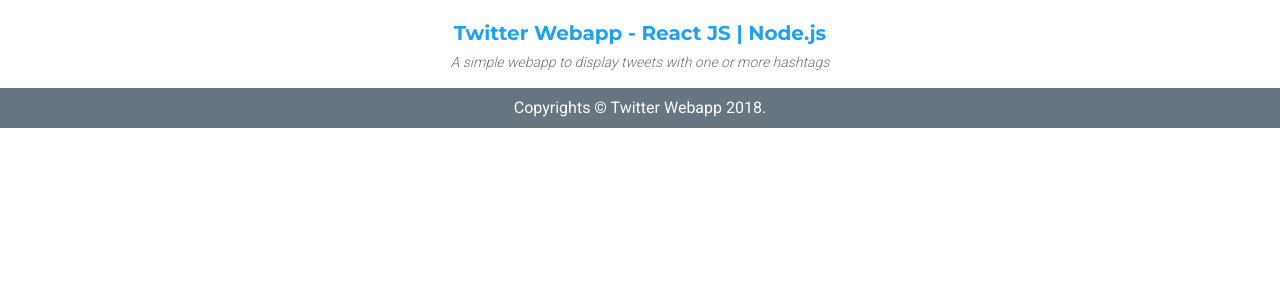
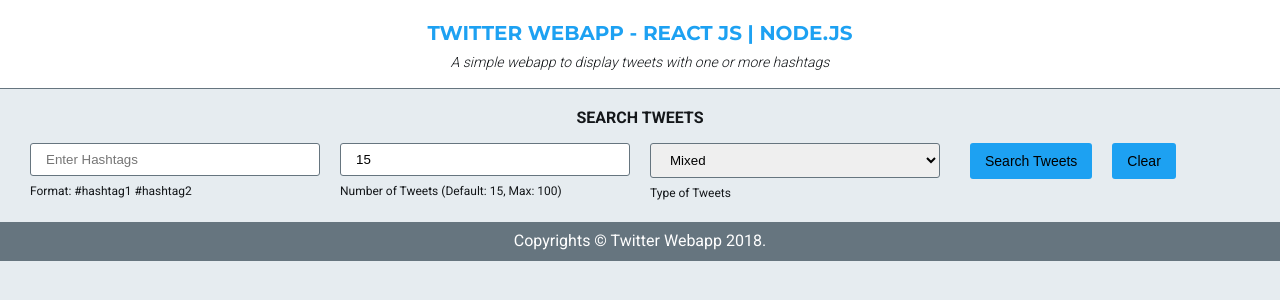
Before and after one commit to imar26/twitter-webapp, a React app: page / in a window 1280 px wide. Shown: the top 300 px of the page. Built offline with nearby package versions, Linux system fonts and the light colour scheme.

Commit message:
search ui done

```diff
--- a/src/App.js
+++ b/src/App.js
@@ -4,6 +4,9 @@
 // Component Imports
 import Header from './components/header/Header';
 import Footer from './components/footer/Footer';
+
+// Container Imports
+import Search from './containers/search/Search';
 
 // Styles
 import './app.scss';
@@ -13,6 +16,7 @@
         return(
             <div>
                 <Header/>
+                <Search/>
                 <Footer/>
             </div>
         )
--- a/src/app.scss
+++ b/src/app.scss
@@ -8,12 +8,56 @@
 /* Import Other SCSS File */
 @import './styles/header.scss';
 @import './styles/footer.scss';
+@import './styles/search.scss';
 
 body {
     margin: 0;
-    box-sizing: border-box;
     font-family: $roboto;
     font-weight: $w400;
     font-size: $f16;
+    color: $text;
     line-height: 1.8;
+    background-color: $body-bg;
 }
+
+*:focus {
+    outline: none;
+    text-decoration: none;
+}
+
+.clearfix:after {
+    content: "";
+    clear: both;
+    display: table;
+}
+
+.form-group {
+    width: 25%;
+    float: $left;
+    @include box-sizing(border-box);
+    padding: 0 10px;
+    .form-control {
+        width: 100%;
+        padding: 8px 15px;
+        @include box-sizing(border-box);
+        @include border-radius(3px);
+        border: 1px solid $gray;
+    }
+    label {
+        font-size: $f12;
+        color: $text;
+    }
+    button {
+        background: $theme;
+        margin: 0 10px;
+        border: 0;
+        padding: 10px 15px;
+        @include border-radius(3px);
+        cursor: pointer;
+        font-size: $f14;
+        &:hover {
+            background-color: $text;
+            color: $white;
+        }
+    }
+}
--- /dev/null
+++ b/src/containers/search/Search.js
@@ -0,0 +1,38 @@
+import React, { Component } from 'react';
+
+class Search extends Component {
+    render() {
+        return(
+            <section id="search-section">
+                <div>
+                    <h4>Search Tweets</h4>
+                    <form id="search-form" className="clearfix">
+                        <div className="form-group">
+                            <input type="text" placeholder="Enter Hashtags" className="form-control" />
+                            <label>Format: #hashtag1 #hashtag2</label>
+                        </div>
+                        <div className="form-group">
+                            <input type="number" placeholder="Enter Number of Tweets" className="form-control"
+                            defaultValue="15" min="1" max="100" />
+                            <label>Number of Tweets (Default: 15, Max: 100)</label>
+                        </div>
+                        <div className="form-group">
+                            <select className="form-control">
+                                <option value="mixed">Mixed</option>
+                                <option value="recent">Recent</option>
+                                <option value="popular">Popular</option>
+                            </select>
+                            <label>Type of Tweets</label>
+                        </div>
+                        <div className="form-group">
+                            <button type="submit">Search Tweets</button>
+                            <button type="submit">Clear</button>
+                        </div>
+                    </form>
+                </div>
+            </section>
+        )
+    }
+}
+
+export default Search;
--- a/src/styles/header.scss
+++ b/src/styles/header.scss
@@ -11,12 +11,13 @@
         font-size: $f20;
         font-weight: $w700;
         color: $theme;
+        text-transform: uppercase;
     }
     p {
         font-size: $f14;
         line-height: 1.6;
         font-style: italic;
         font-weight: $w300;
-        color: $gray;
+        color: $text;
     }
 }
--- a/src/styles/main.scss
+++ b/src/styles/main.scss
@@ -1,2 +1,3 @@
 // Import SCSS Files
-@import '_variables.scss';
+@import 'variables.scss';
+@import 'mixins.scss';
--- /dev/null
+++ b/src/styles/mixins.scss
@@ -0,0 +1,12 @@
+@mixin box-sizing($box-model) {
+    -webkit-box-sizing: $box-model;
+    -moz-box-sizing: $box-model;
+    box-sizing: $box-model;
+}
+
+@mixin border-radius($radius) {
+    -moz-border-radius: $radius;
+    -webkit-border-radius: $radius;
+    -o-border-radius: $radius;
+    border-radius: $radius;
+}
--- /dev/null
+++ b/src/styles/search.scss
@@ -0,0 +1,9 @@
+#search-section {
+    padding: 15px 20px;
+    h4 {
+        text-transform: uppercase;
+        text-align: $center;
+        margin-top: 0;
+        margin-bottom: 10px;
+    }
+}
--- a/src/styles/_variables.scss
+++ b/src/styles/variables.scss
@@ -19,6 +19,8 @@
 $white: #fff;
 $gray: #66757f;
 $theme: #1da1f2;
+$body-bg: #e6ecf0;
+$text: #14171a;
 
 // Misc
 $center: center;
```
